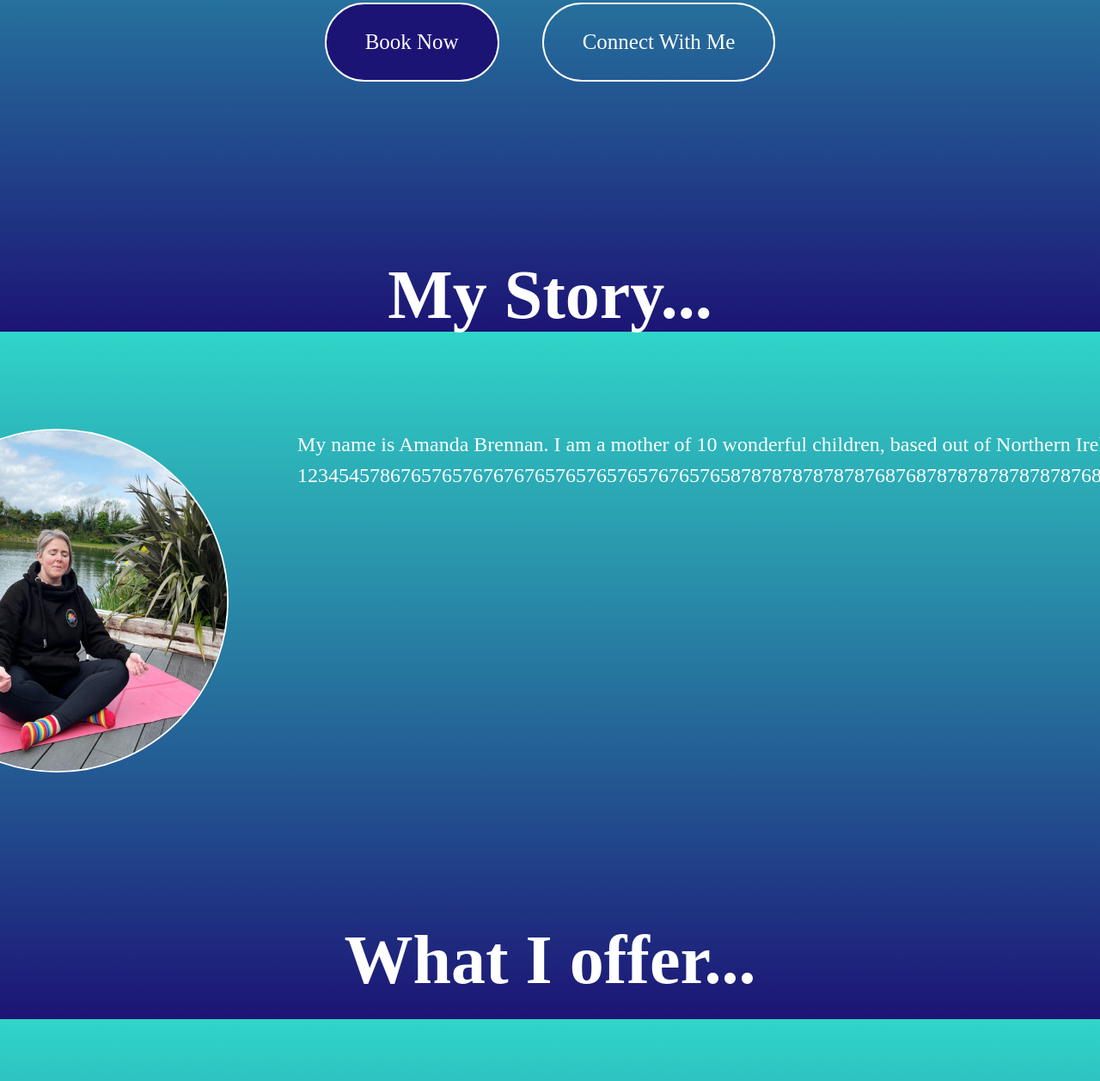
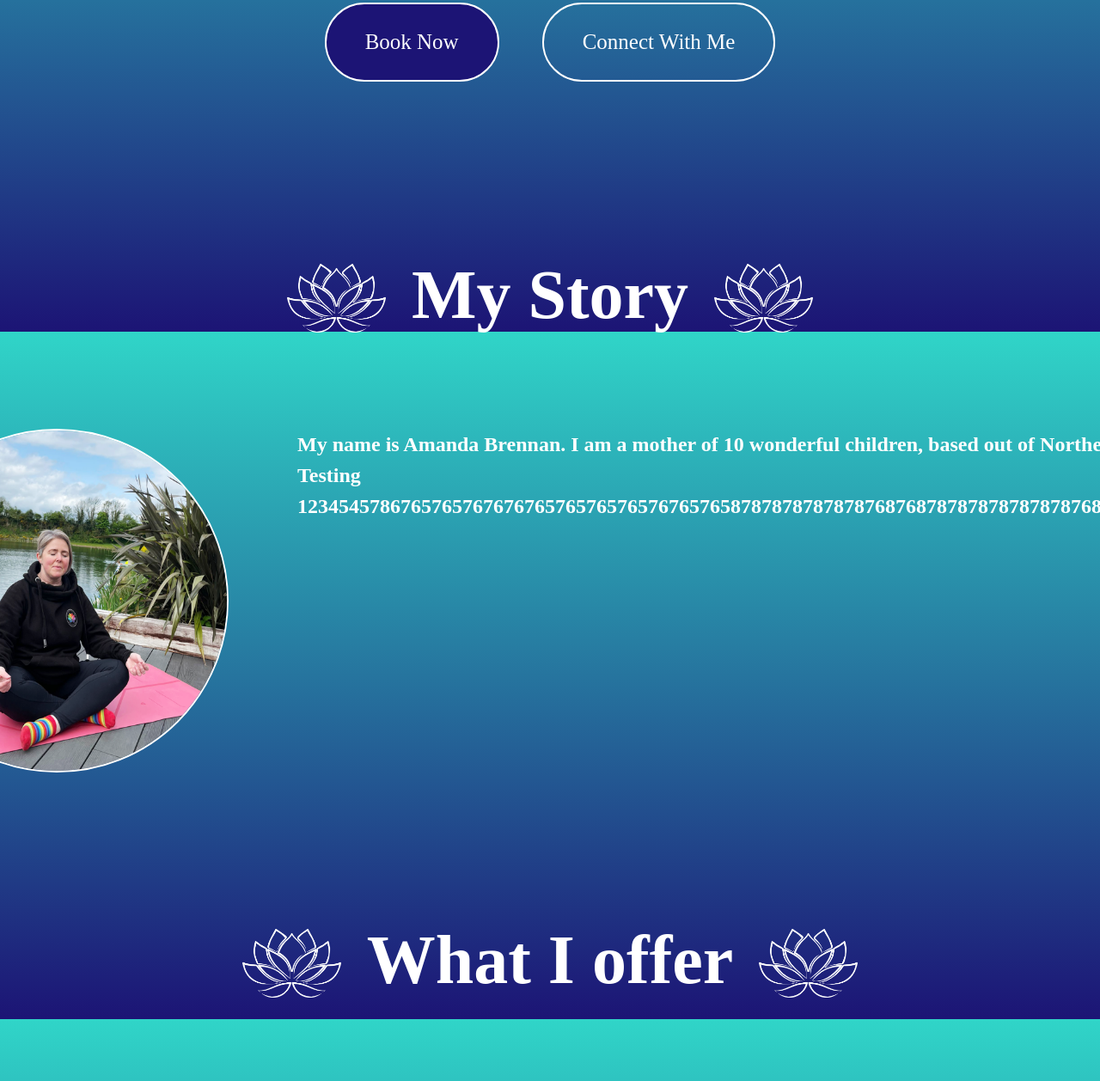
Before and after one commit to LukeOkane99/happy-minds-grateful-hearts, a Gatsby site: page / in a window 1280 px wide. Shown: the part 1214-2472 px from the top of the page at 86% size. Built offline with nearby package versions, Linux system fonts and the light colour scheme; Gatsby itself is replaced by a stand-in of ours.

Commit message:
Adding white logo images to section titles

```diff
--- a/src/components/about.css
+++ b/src/components/about.css
@@ -8,12 +8,19 @@
 }
 .about-title {
     position: relative;
+    display: flex;
+    align-items: center;
+    justify-content: center;
+    gap: 30px;
+    margin-top: 150px;
+}
+.about-title img {
+    height: 80px;
 }
 .about-title h1 {
     text-align: center;
     font-size: 80px;
     font-weight: 600;
-    margin-top: 150px;
 }
 .about-sections {
     display: flex;
@@ -35,5 +42,5 @@
     display: flex;
     flex-direction: column;
     font-size: 24px;
-    font-weight: 500;
+    font-weight: 600;
 }
--- a/src/components/about.js
+++ b/src/components/about.js
@@ -1,12 +1,15 @@
 import React from "react";
 import "./about.css";
 import about from "../images/about-img.png";
+import whitelogo from "../images/logo-white.png";
 
 const About = () => {
   return (
     <div className="about">
       <div className="about-title">
-        <h1>My Story...</h1>
+        <img src={whitelogo}></img>
+        <h1>My Story</h1>
+        <img src={whitelogo}></img>
       </div>
       <div className="about-sections">
         <div className="about-left">
--- a/src/components/classes.css
+++ b/src/components/classes.css
@@ -5,18 +5,28 @@
     gap: 35px;
     color: white;
 }
+.classes-title {
+    position: relative;
+    display: flex;
+    align-items: center;
+    justify-content: center;
+    gap: 30px;
+    margin-top: 150px;
+}
+.classes-title img {
+    height: 80px;
+}
 .classes h1 {
     text-align: center;
     width: 70%;
     font-size: 80px;
     font-weight: 600;
-    margin-top: 150px;
 }
 .classes-imgs {
     display: flexbox;
     margin-bottom: 50px;
 }
-.classes img {
+.classes-imgs img {
     height: 600px;
     width: 600px;
     margin: 50px;
--- a/src/components/classes.js
+++ b/src/components/classes.js
@@ -1,14 +1,17 @@
 import React from "react";
 import "./classes.css";
-import adultClasses from "../images/adult-classes.png"
-import childClasses from "../images/child-classes.png"
-import Button from "react-bootstrap/Button";
-import Card from "react-bootstrap/Card";
+import adultClasses from "../images/adult-classes.png";
+import childClasses from "../images/child-classes.png";
+import whitelogo from "../images/logo-white.png";
 
 const Classes = () => {
   return (
     <div className="classes">
-      <h1>What I offer...</h1>
+      <div className="classes-title">
+        <img src={whitelogo}></img>
+        <h1>What I offer</h1>
+        <img src={whitelogo}></img>
+      </div>
       <div className="classes-imgs">
         <img src={adultClasses}></img>
         <img src={childClasses}></img>
```
Also changed, not shown: src/images/logo-white.png (added).
